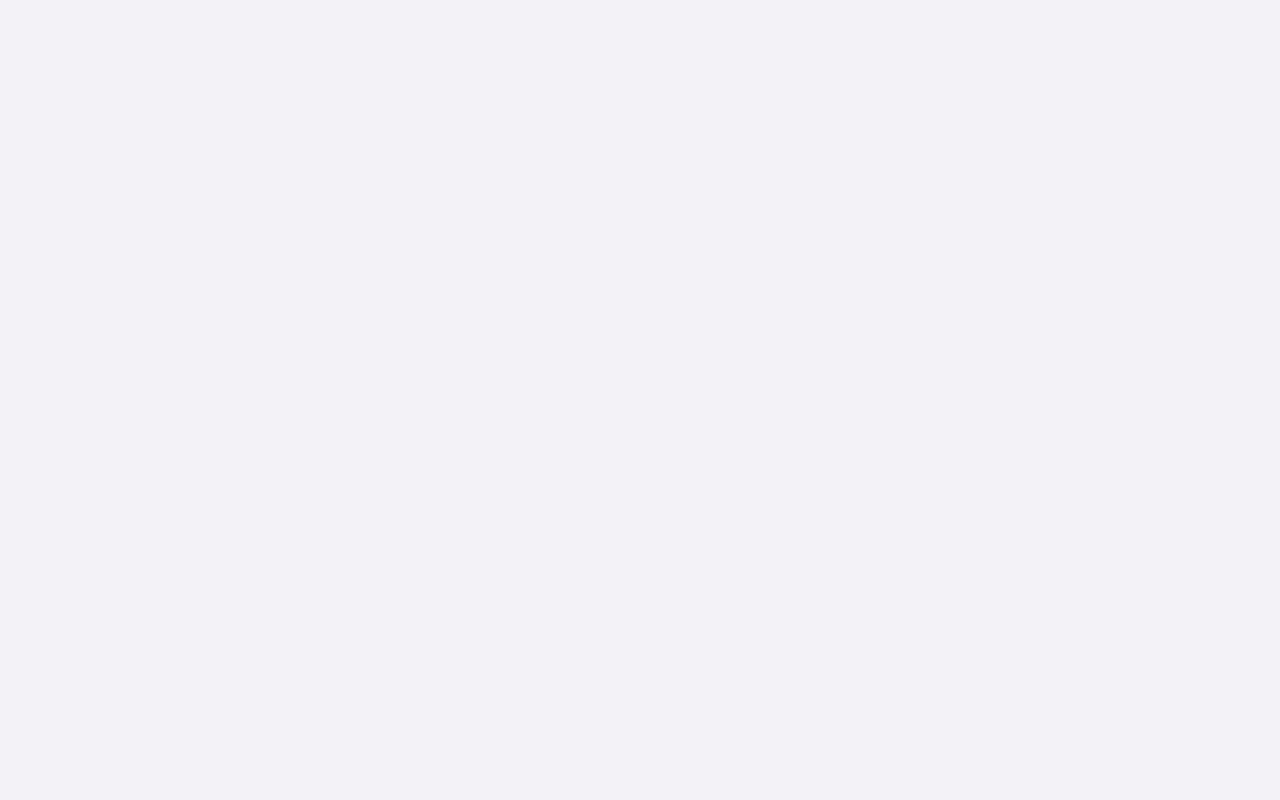
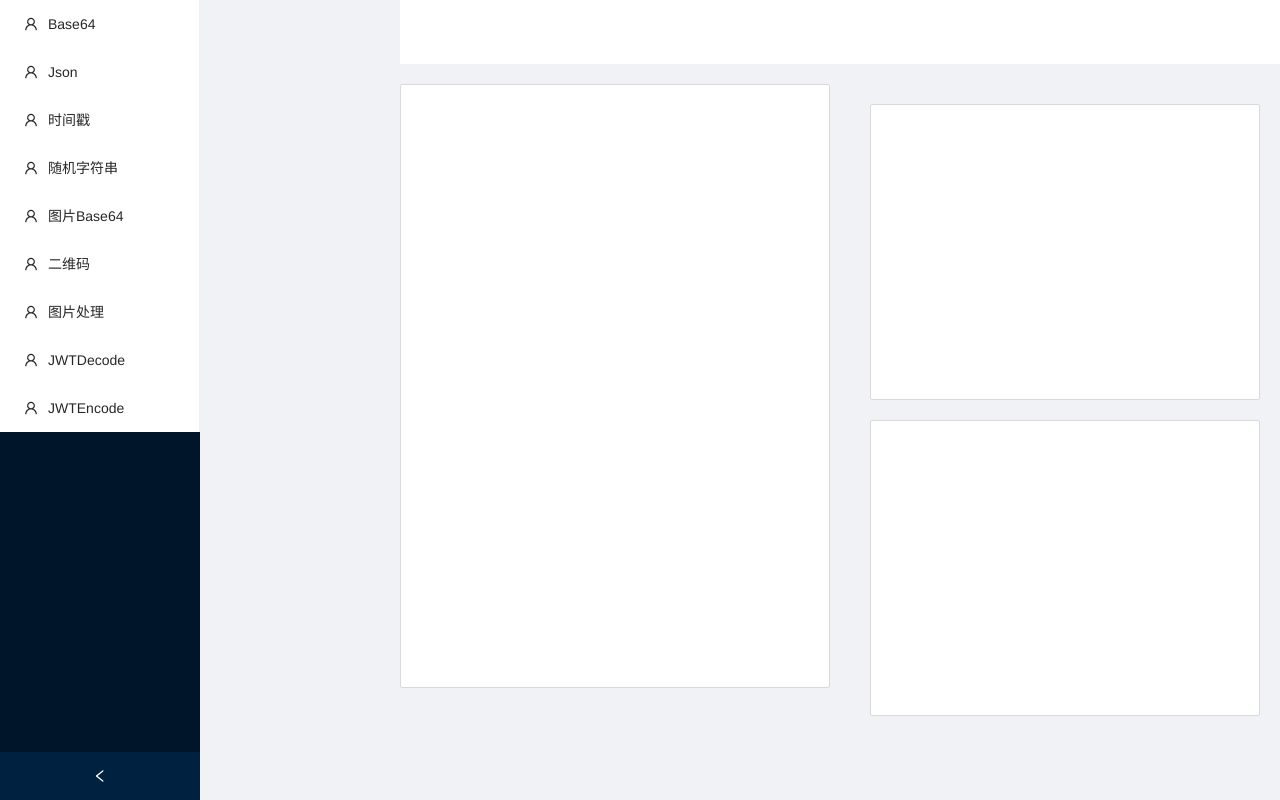
Before and after one commit to wychl/devutil, a Vue app: page /jwt in a window 1280 px wide. Before the commit this address had no page. Built offline with nearby package versions, Linux system fonts and the light colour scheme.

Commit message:
add base64

```diff
--- a/package.json
+++ b/package.json
@@ -15,6 +15,8 @@
     "js-base64": "^3.7.2",
     "json-formatter-js": "^2.3.4",
     "json-to-pretty-yaml": "^1.2.2",
+    "jwt-decode": "^3.1.2",
+    "jwt-encode": "^1.0.1",
     "moment": "^2.29.3",
     "qrcode": "^1.5.0",
     "qrcode-decoder": "^0.3.1",
--- a/src/layout/index.vue
+++ b/src/layout/index.vue
@@ -42,6 +42,18 @@
           <user-outlined />
           <span>
             <router-link to="/imageprocess">图片处理</router-link>
+          </span>
+        </a-menu-item>
+        <a-menu-item key="jwt">
+          <user-outlined />
+          <span>
+            <router-link to="/jwt">JWTDecode</router-link>
+          </span>
+        </a-menu-item>
+        <a-menu-item key="jwtencode">
+          <user-outlined />
+          <span>
+            <router-link to="/jwtencode">JWTEncode</router-link>
           </span>
         </a-menu-item>
       </a-menu>
--- a/src/router/index.js
+++ b/src/router/index.js
@@ -82,6 +82,28 @@ const routes = [
             }
         ]
     },
+    {
+        path: '/jwt',
+        component: Layout,
+        children: [
+            {
+                path: '/jwt',
+                component: () => import('../views/JWTDecode/index.vue'),
+                name: 'JWT'
+            }
+        ]
+    },
+    {
+        path: '/jwtencode',
+        component: Layout,
+        children: [
+            {
+                path: '/jwtencode',
+                component: () => import('../views/JWTEncode/index.vue'),
+                name: 'JWTEncode'
+            }
+        ]
+    },
 ]
 
 const router = createRouter({
--- /dev/null
+++ b/src/views/JWTDecode/index.vue
@@ -0,0 +1,35 @@
+<template>
+  <a-row :gutter="20">
+    <a-col :span="12">
+      <a-textarea v-model:value="jwtStr" :auto-size="{ minRows: 27, maxRows: 30 }" />
+    </a-col>
+    <a-col :span="12">
+      <a-row>
+        <a-textarea v-model:value="header" :auto-size="{ minRows: 13, maxRows: 15 }" />
+      </a-row>
+      <a-row>
+        <a-textarea v-model:value="payload" :auto-size="{ minRows: 13, maxRows: 15 }" />
+      </a-row>
+      <a-row></a-row>
+    </a-col>
+  </a-row>
+</template>
+
+<script setup>
+import { ref, watch } from "vue";
+import jwt_decode from "jwt-decode";
+const jwtStr = ref("");
+const header = ref("");
+const payload = ref("");
+
+watch(jwtStr, (val) => {
+  header.value = JSON.stringify(jwt_decode(val, { header: true }))
+  payload.value = JSON.stringify(jwt_decode(val))
+})
+
+</script>
+<style scoped>
+.ant-row {
+  margin: 20px;
+}
+</style>
--- /dev/null
+++ b/src/views/JWTEncode/index.vue
@@ -0,0 +1,36 @@
+<template>
+  <a-row :gutter="20">
+    <a-col :span="12">
+      <a-row>
+        <a-input v-model:value="key" />
+      </a-row>
+      <a-row>
+        <a-textarea v-model:value="payload" :auto-size="{ minRows: 13, maxRows: 15 }" />
+      </a-row>
+    </a-col>
+    <a-col :span="4">
+      <a-button @click="encode" type="primary">编码</a-button>
+    </a-col>
+    <a-col :span="8">
+      <a-textarea v-model:value="token" />
+    </a-col>
+  </a-row>
+</template>
+
+<script setup>
+import { ref, watch } from "vue";
+import jwt_encode from "jwt-encode";
+const key = ref("");
+const payload = ref("");
+const token = ref("");
+
+const encode = () => {
+  token.value = jwt_encode(payload.value, key.value)
+}
+
+</script>
+<style scoped>
+.ant-row {
+  margin: 20px;
+}
+</style>
```
Also changed, not shown: 1 other file (tests, documents, lock files or other folders).
